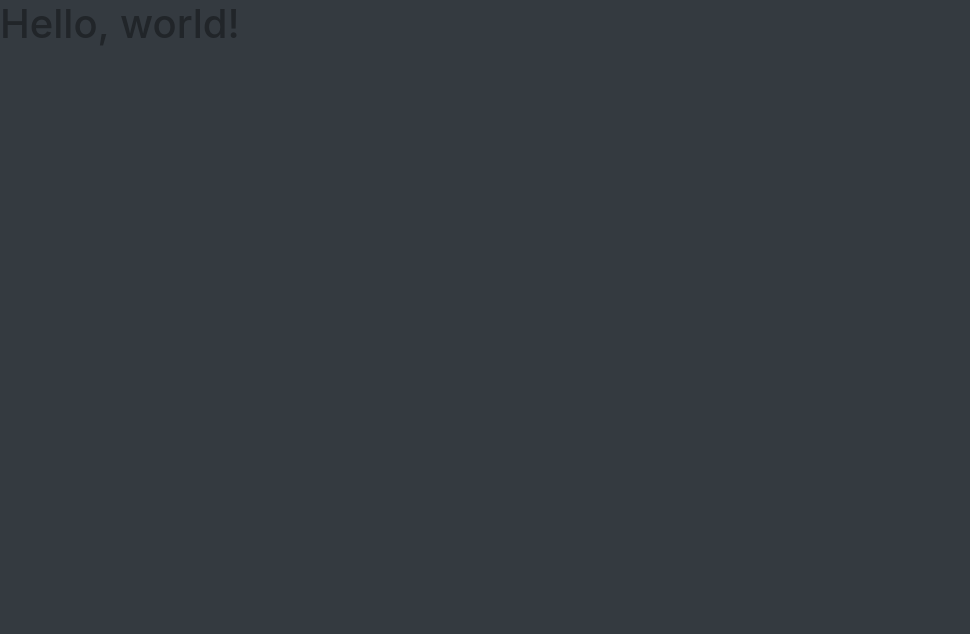
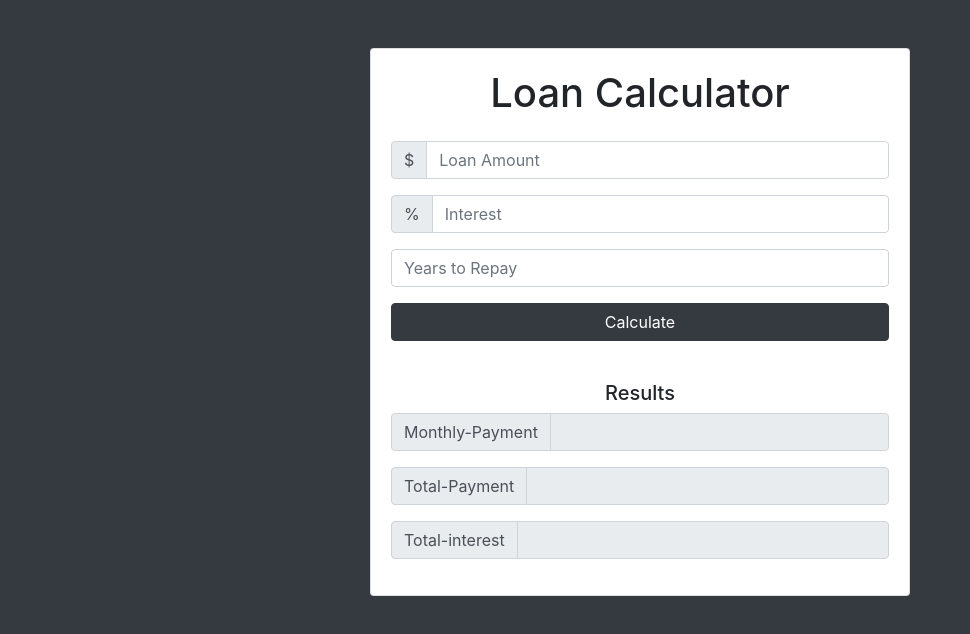
Before and after one commit to oliullahjewel96/LoanCalculator, a plain HTML site: page index.html in a window 1280 px wide. Shown: the whole page, without its empty margins (0-970 px from the left). Drawn offline with nearby package versions, Linux system fonts and the light colour scheme.

Commit message:
Designed UI of the loan calculator using bootstrap.

```diff
--- a/index.html
+++ b/index.html
@@ -11,12 +11,75 @@
     <title>Hello, world!</title>
   </head>
   <body class="bg-dark">
-    <h1>Hello, world!</h1>
+
+        <div class="container">
+            <div class="row">
+                <div class="col-md-6 mx-auto">
+                    <div class="card card-body text-center mt-5">
+                         <h1 class="heading display-5 pb-3">Loan Calculator</h1>
+
+                         <form id="loan-form">
+                            <div class="input-group mb-3">
+                                <div class="input-group-prepend">
+                                  <span class="input-group-text" id="basic-addon1">$</span>
+                                </div>
+                                <input type="number" class="form-control" placeholder="Loan Amount" id="amount" aria-describedby="basic-addon1">
+                              </div>
+                            <div class="input-group mb-3">
+                                <div class="input-group-prepend">
+                                  <span class="input-group-text" id="basic-addon1">%</span>
+                                </div>
+                                <input type="number" class="form-control" placeholder="Interest" id="interest" aria-describedby="basic-addon1">
+                              </div>
+                              <div class="input-group mb-3">
+
+                                <input type="number" class="form-control" placeholder="Years to Repay" id="years" aria-describedby="basic-addon1">
+                              </div>
+                              <div class="form-group">
+                                  <input type="submit" value="Calculate" class="btn btn-dark btn-block">
+                              </div>
+                         </form>
+
+                         <!-- LOADER HERE -->
+
+                         <!-- <div id="loading">
+                             <img src="img/loading.gif" alt="">
+                         </div> -->
+
+                         <!-- RESULTS -->
+                         <div class="pt-4" id="results">
+                             <h5>Results</h5>
+                            <div class="input-group mb-3">
+                                <div class="input-group-prepend">
+                                <span class="input-group-text" id="basic-addon1">Monthly-Payment</span>
+                                </div>
+                                <input type="number" class="form-control" id="monthly-payment" disabled>
+                            </div>
+
+                            <div class="input-group mb-3">
+                                <div class="input-group-prepend">
+                                <span class="input-group-text" id="basic-addon1">Total-Payment</span>
+                                </div>
+                                <input type="number" class="form-control" id="total-payment" disabled>
+                            </div>
+
+                            <div class="input-group mb-3">
+                                <div class="input-group-prepend">
+                                <span class="input-group-text" id="basic-addon1">Total-interest</span>
+                                </div>
+                                <input type="number" class="form-control" id="total-interest" disabled>
+                            </div>
+                    </div>
+                </div>
+                </div>
+            </div>
+        </div>
 
     <!-- Optional JavaScript -->
     <!-- jQuery first, then Popper.js, then Bootstrap JS -->
     <script src="https://code.jquery.com/jquery-3.4.1.slim.min.js" integrity="sha384-J6qa4849blE2+poT4WnyKhv5vZF5SrPo0iEjwBvKU7imGFAV0wwj1yYfoRSJoZ+n" crossorigin="anonymous"></script>
     <script src="https://cdn.jsdelivr.net/npm/popper.js@1.16.0/dist/umd/popper.min.js" integrity="sha384-Q6E9RHvbIyZFJoft+2mJbHaEWldlvI9IOYy5n3zV9zzTtmI3UksdQRVvoxMfooAo" crossorigin="anonymous"></script>
     <script src="https://stackpath.bootstrapcdn.com/bootstrap/4.4.1/js/bootstrap.min.js" integrity="sha384-wfSDF2E50Y2D1uUdj0O3uMBJnjuUD4Ih7YwaYd1iqfktj0Uod8GCExl3Og8ifwB6" crossorigin="anonymous"></script>
-  </body>
+    <script src="app.js"></script>
+   </body>
 </html>
```
